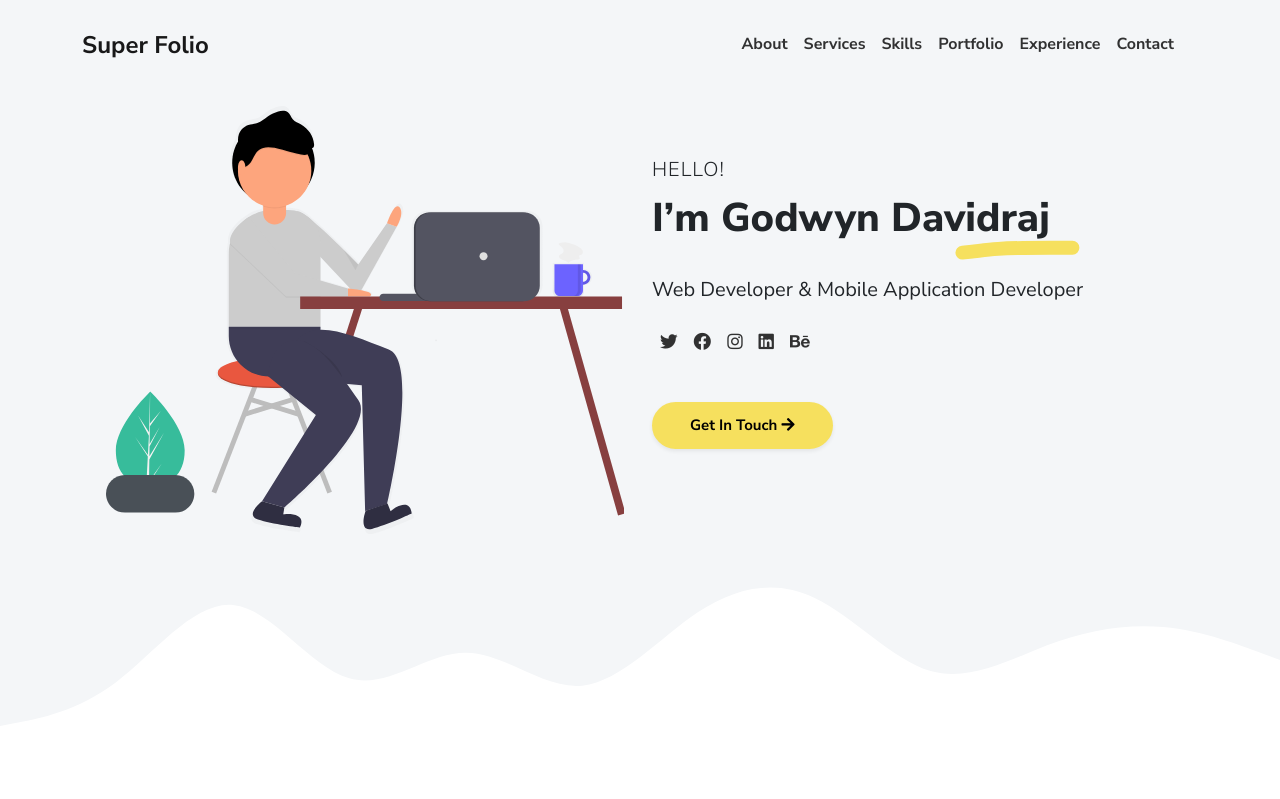
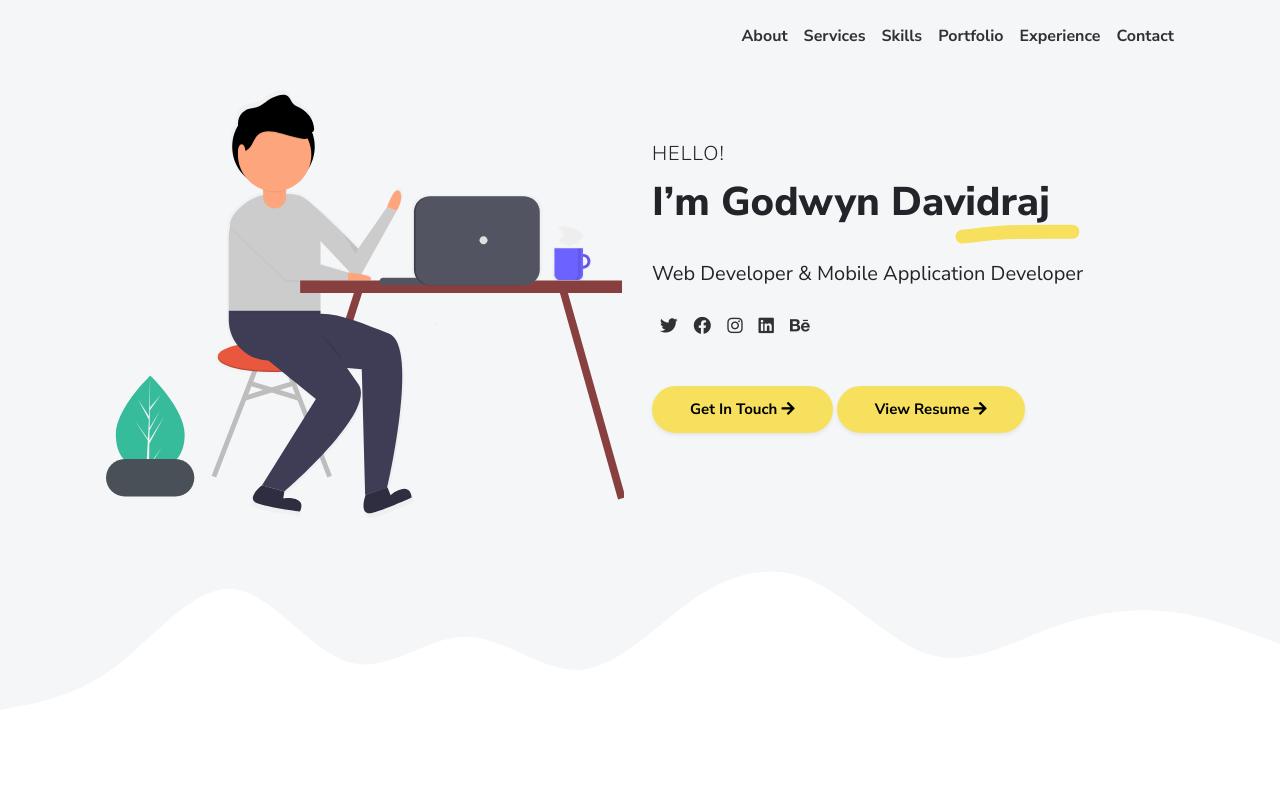
Before and after one commit to godwynprems/godwynprems.github.io, a plain HTML site: page index.html in a window 1280 px wide. Shown: the top 799 px of the page. Drawn offline with Linux system fonts and the light colour scheme.

Commit message:
upd index.html

```diff
--- a/index.html
+++ b/index.html
@@ -5,7 +5,7 @@
     <meta charset="UTF-8">
     <meta http-equiv="X-UA-Compatible" content="IE=edge">
     <meta name="viewport" content="width=device-width, initial-scale=1">
-    <title>Super Folio</title>
+    <title>Godwyn Davidraj</title>
     <link rel="preconnect" href="https://fonts.gstatic.com" crossorigin="crossorigin"/>
     <link rel="preload" as="style" href="https://fonts.googleapis.com/css2?family=Nunito+Sans:wght@300;400;700;800&amp;display=swap"/>
     <link rel="stylesheet" href="https://fonts.googleapis.com/css2?family=Nunito+Sans:wght@300;400;700;800&amp;display=swap" media="print" onload="this.media='all'"/>
@@ -29,7 +29,8 @@
   <body id="top">
     <header class="bg-light">
       <nav class="navbar navbar-expand-lg navbar-light bg-light" id="header-nav" role="navigation">
-        <div class="container"><a class="link-dark navbar-brand site-title mb-0" href="#">Super Folio</a>
+        <div class="container">
+          <!-- <a class="link-dark navbar-brand site-title mb-0" href="#">Super Folio</a> -->
           <button class="navbar-toggler" type="button" data-bs-toggle="collapse" data-bs-target="#navbarSupportedContent" aria-controls="navbarSupportedContent" aria-expanded="false" aria-label="Toggle navigation"><span class="navbar-toggler-icon"></span></button>
           <div class="collapse navbar-collapse" id="navbarSupportedContent">
             <ul class="navbar-nav ms-auto me-2">
@@ -67,7 +68,11 @@
                 </ul>
               </nav>
             </div>
-            <div class="mt-3" data-aos="fade-up" data-aos-delay="200"><a class="btn btn-primary shadow-sm mt-1 hover-effect" href="#contact">Get In Touch <i class="fas fa-arrow-right"></i></a></div>
+            <div class="mt-3" data-aos="fade-up" data-aos-delay="200">
+                  <a class="btn btn-primary shadow-sm mt-1 hover-effect" href="#contact">Get In Touch <i class="fas fa-arrow-right"></i></a>
+                  <a class="btn btn-primary shadow-sm mt-1 hover-effect" href="https://drive.google.com/file/d/1MTYkYQLgeqbhw_qIxftP0pP3SWJ0eaU1/view?usp=sharing" target="_blank">View Resume <i class="fas fa-arrow-right"></i></a>
+
+                </div>
           </div>
         </div>
       </div>
@@ -474,7 +479,7 @@
       </div>
     </div>
     <div class="text-small text-secondary">
-      <div class="mb-1">&copy; Super Folio. All rights reserved.</div>
+      <div class="mb-1">&copy; Godwyn Davidraj. All rights reserved.</div>
       <div>
         <!-- Make sure to buy a license for the template before removing the line below. Buy license on https://templateflip.com/ -->Design - <a href="https://templateflip.com/" target="_blank">TemplateFlip</a></div>
     </div>
```
